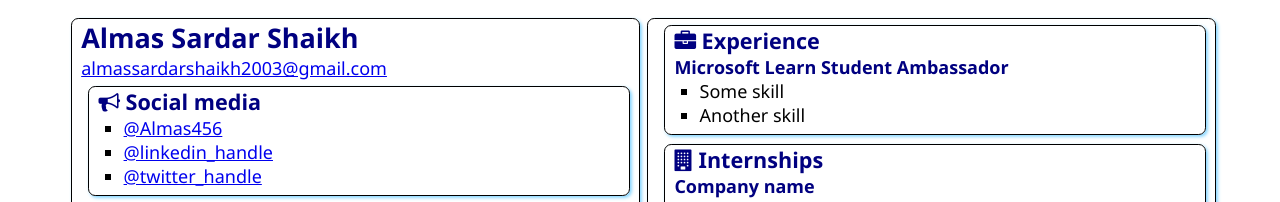
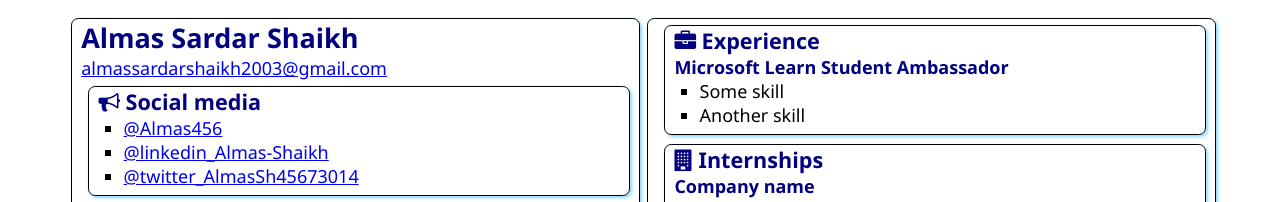
Before and after one commit to Almas456/SATechnicalOnboarding, a plain HTML site: page src/index.html in a window 1280 px wide. Shown: the top 202 px of the page. Drawn offline with Linux system fonts and the light colour scheme.

Commit message:
Update index.html

```diff
--- a/src/index.html
+++ b/src/index.html
@@ -21,9 +21,9 @@
                     Social media
                 </h2>
                 <ul>
-                    <li><a href="https://github.com/<handle>">@Almas456</a></li>
-                    <li><a href="https://linkedin.com/in/<handle>">@linkedin_handle</a></li>
-                    <li><a href="https://twitter.com/<handle>">@twitter_handle</a></li>
+                    <li><a href="https://github.com/Almas456">@Almas456</a></li>
+                    <li><a href="https://www.linkedin.com/in/almas-shaikh-/">@linkedin_Almas-Shaikh</a></li>
+                    <li><a href="https://twitter.com/AlmasSh45673014">@twitter_AlmasSh45673014</a></li>
                 </ul>
             </section>
 
```
